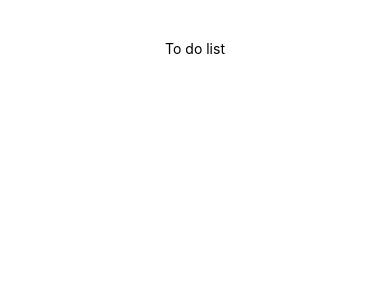
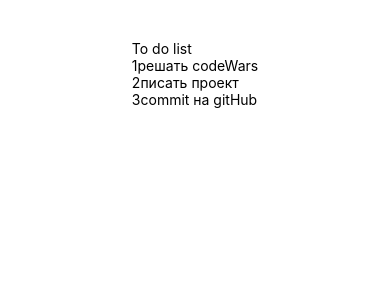
Before and after one commit to EvtushevskayaSveta/ToDo, a React Native app: screen / in a window 390 px wide. Shown: the top 300 px of the page. Built offline with nearby package versions, Linux system fonts and the light colour scheme.

Commit message:
TodoList

```diff
--- a/App.js
+++ b/App.js
@@ -1,10 +1,12 @@
 import React from 'react';
 import {SafeAreaView, StyleSheet, Text} from 'react-native';
+import TodoList from './to_do/TodoList';
 
 const App = () => {
   return (
     <SafeAreaView style={styles.container}>
       <Text>To do list</Text>
+      <TodoList />
     </SafeAreaView>
   );
 };
--- /dev/null
+++ b/to_do/TodoList.js
@@ -0,0 +1,22 @@
+import React from 'react';
+import {View, Text} from 'react-native';
+
+const TodoList = () => {
+  const todos = [
+    {id: 1, complited: false, title: 'решать codeWars'},
+    {id: 2, complited: false, title: 'писать проект'},
+    {id: 2, complited: false, title: 'commit на gitHub'},
+  ];
+  return (
+    <View>
+      {todos.map((item, index) => (
+        <Text>
+          {index + 1}
+          {item.title}
+        </Text>
+      ))}
+    </View>
+  );
+};
+
+export default TodoList;
```
